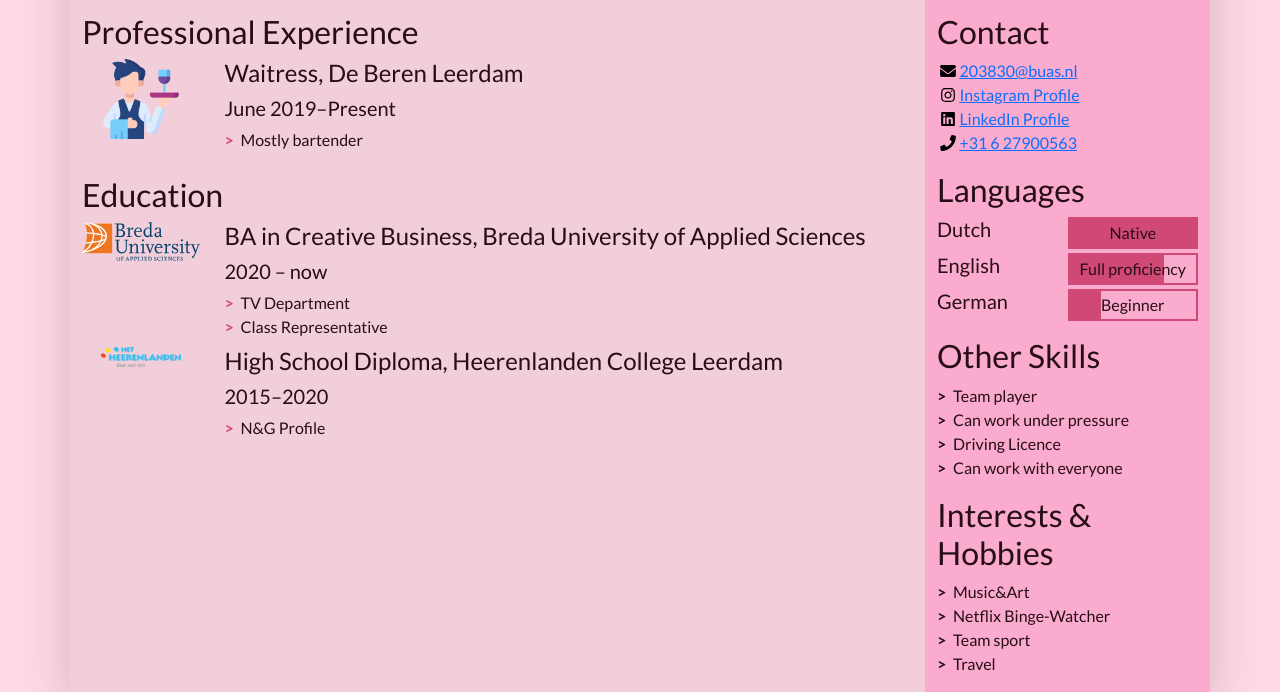
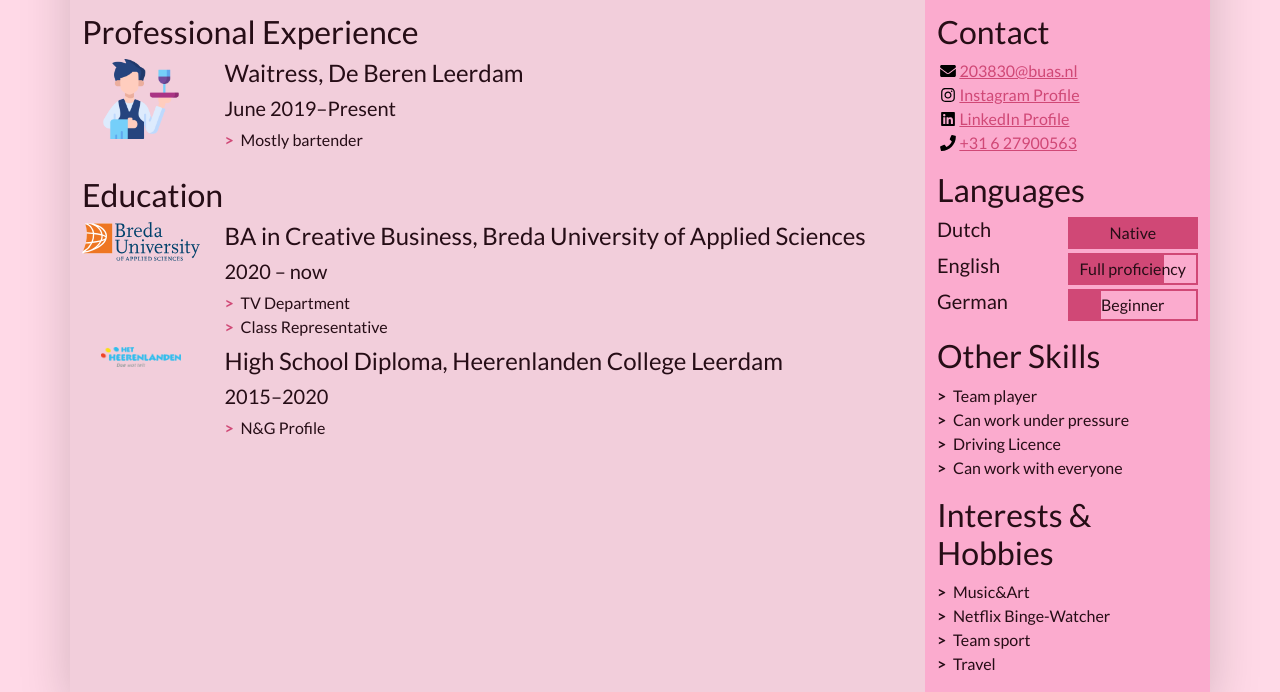
Before and after one commit to Feia7/cv-individual-assignment, a plain HTML site: page index.html in a window 1280 px wide. Shown: the part 184-876 px from the top of the page. Drawn offline with nearby package versions, Linux system fonts and the light colour scheme.

Commit message:
color of the links

```diff
--- a/css/styles.css
+++ b/css/styles.css
@@ -57,3 +57,15 @@ body {
 .border-2 {
 	border-color: #D04876 !important;
 }
+
+a:link {
+
+color: #D04876;
+
+}
+
+a:visited {
+
+color: #5E2135;
+
+}
```
